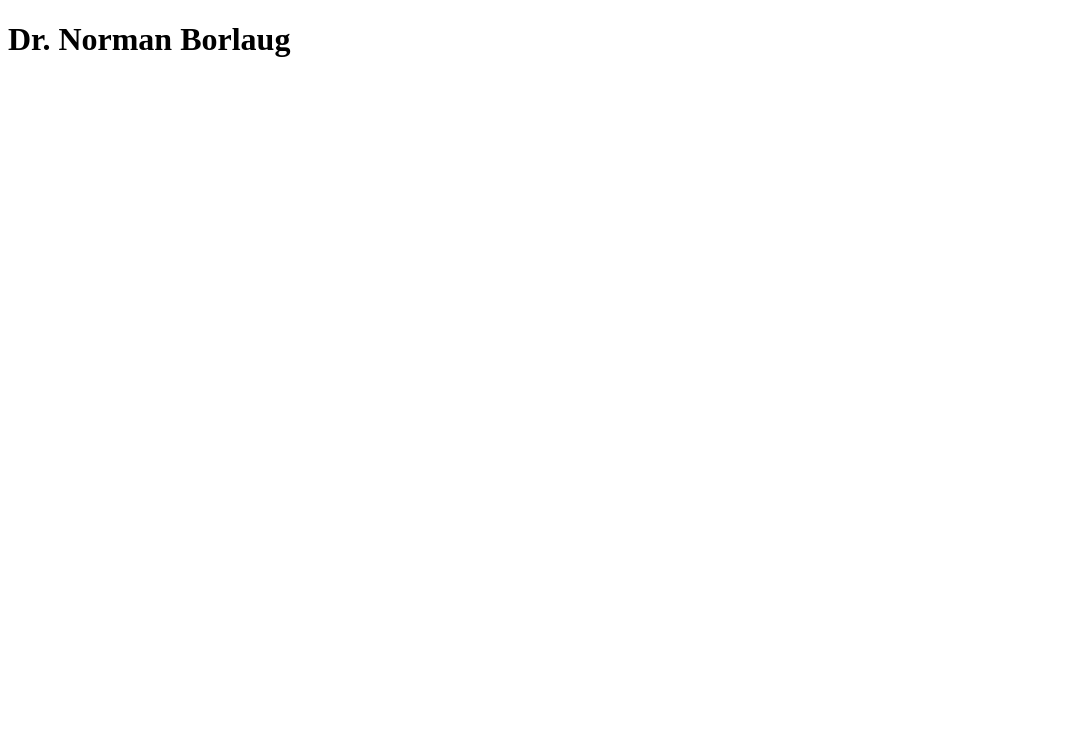
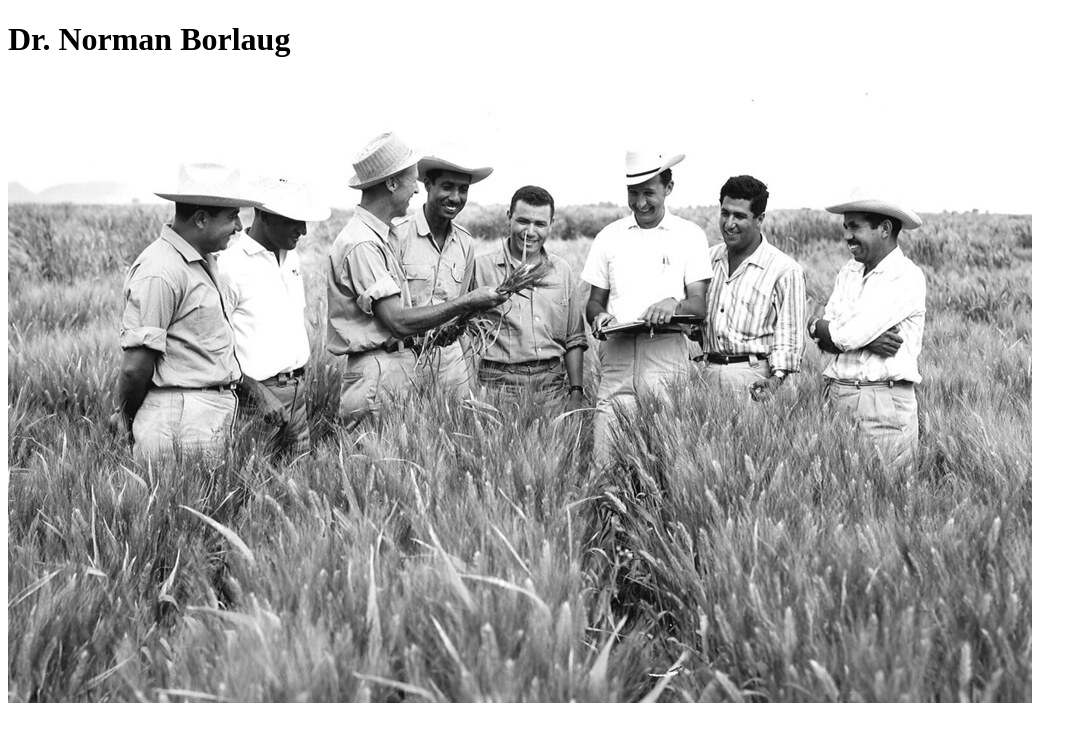
Before and after one commit to RSalehin24/tribute-page, a plain HTML site: page index.html in a window 1280 px wide. Shown: the whole page, without its empty margins (0-1087 px from the left). Drawn offline with Linux system fonts and the light colour scheme.

Commit message:
activity 3 - 4

```diff
--- a/index.html
+++ b/index.html
@@ -10,6 +10,7 @@
     <script src="https://cdn.freecodecamp.org/testable-projects-fcc/v1/bundle.js"></script>
     <main id="main">
       <h1 id="title">Dr. Norman Borlaug</h1>
+      <div id="img-div"> <img src="tribute-page-main-image.jpg" id="image"> </div>
     </main>
     <script  src="js/index.js"></script>
   </body>
```
Also changed, not shown: tribute-page-main-image.jpg (added).
